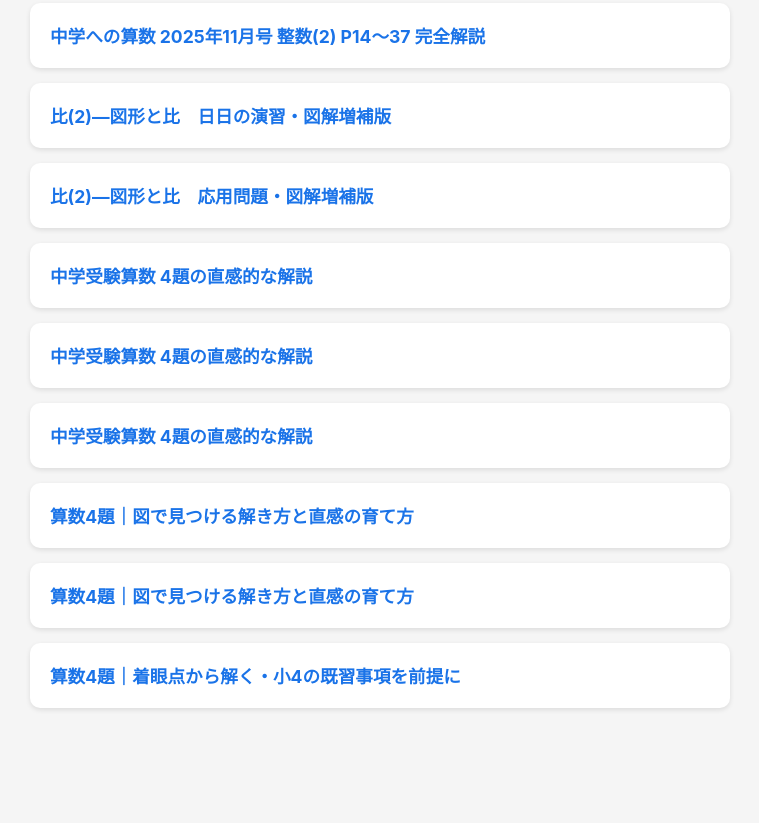
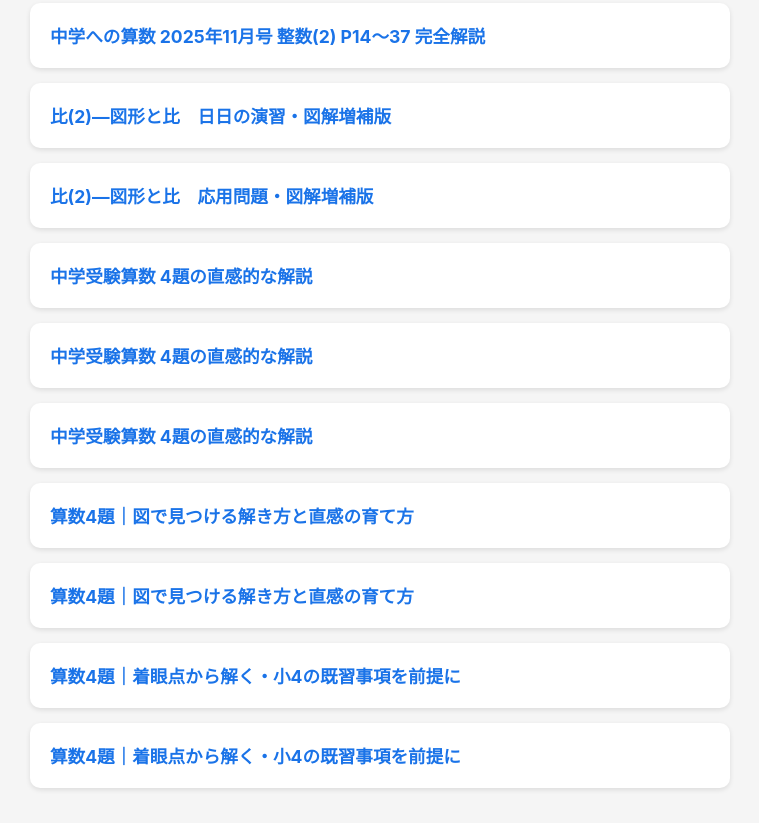
Before and after one commit to iwslatojp29/math-app, a plain HTML site: page math/index.html in a window 1280 px wide. Shown: the part 2374-3197 px from the top of the page, without its empty margins (260-1019 px from the left). Before the commit the page ends 3117 px from the top, so only its background shows below. Drawn offline with Linux system fonts and the light colour scheme.

Commit message:
Auto-update index.html

```diff
--- a/math/index.html
+++ b/math/index.html
@@ -186,5 +186,8 @@
   <div class="card">
     <a href="./算数4題_図解と直感を育てる解答解説 (2).html">算数4題｜着眼点から解く・小4の既習事項を前提に</a>
   </div>
+  <div class="card">
+    <a href="./算数4題_図解と直感を育てる解答解説 (2).html">算数4題｜着眼点から解く・小4の既習事項を前提に</a>
+  </div>
 </body>
 </html>
```
